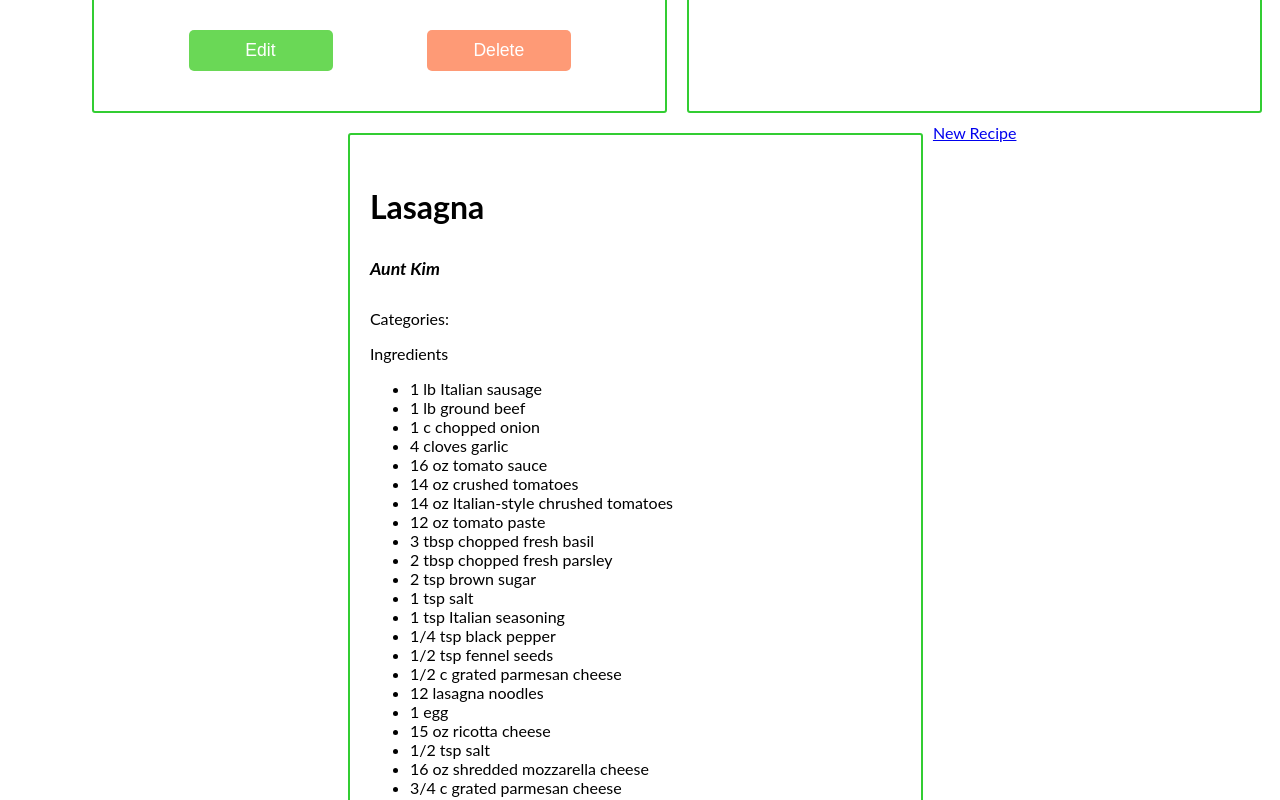
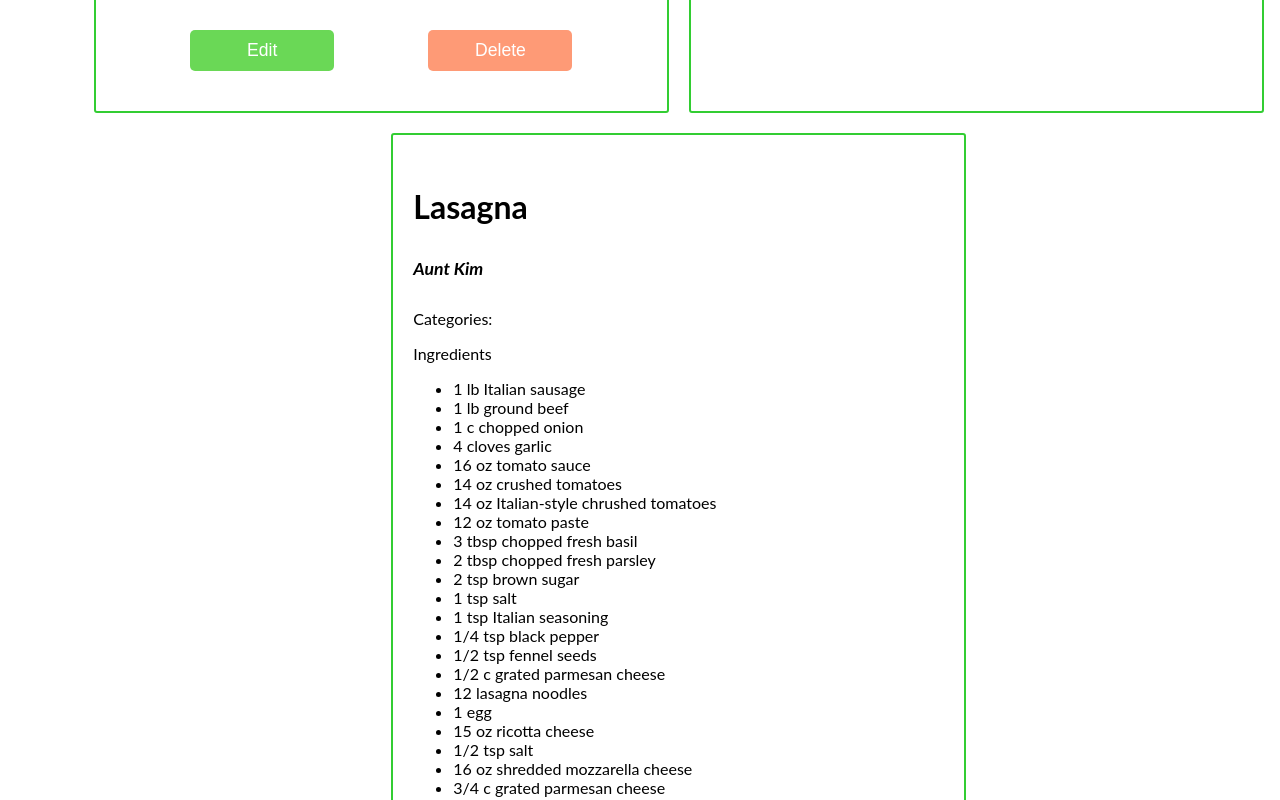
Before and after one commit to Build-Week-Secret-Family-Recipes1/front-end, a React (Create React App) app: page /recipes in a window 1280 px wide. Shown: the part 960-1760 px from the top of the page. Built offline with nearby package versions, Linux system fonts and the light colour scheme.

Commit message:
removed 'New Recipe' Link; in NavBar.js

```diff
--- a/src/components/RecipeList.js
+++ b/src/components/RecipeList.js
@@ -37,7 +37,6 @@ function RecipeList(props) {
                 />
               )
             })}
-             <Link to='/new'>New Recipe</Link>
 
               {/*
                   will map over data and add a recipe card for each recipe
```
